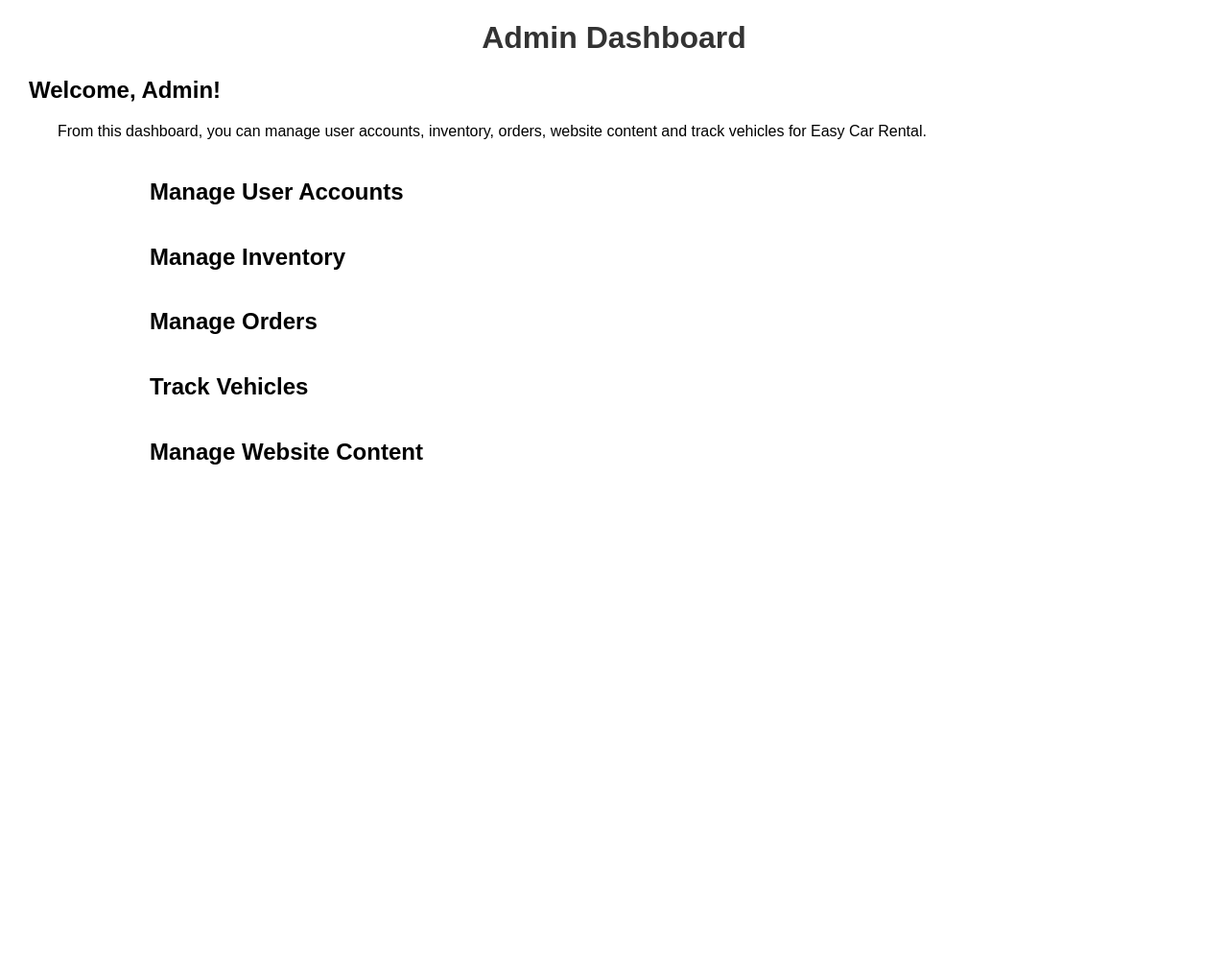
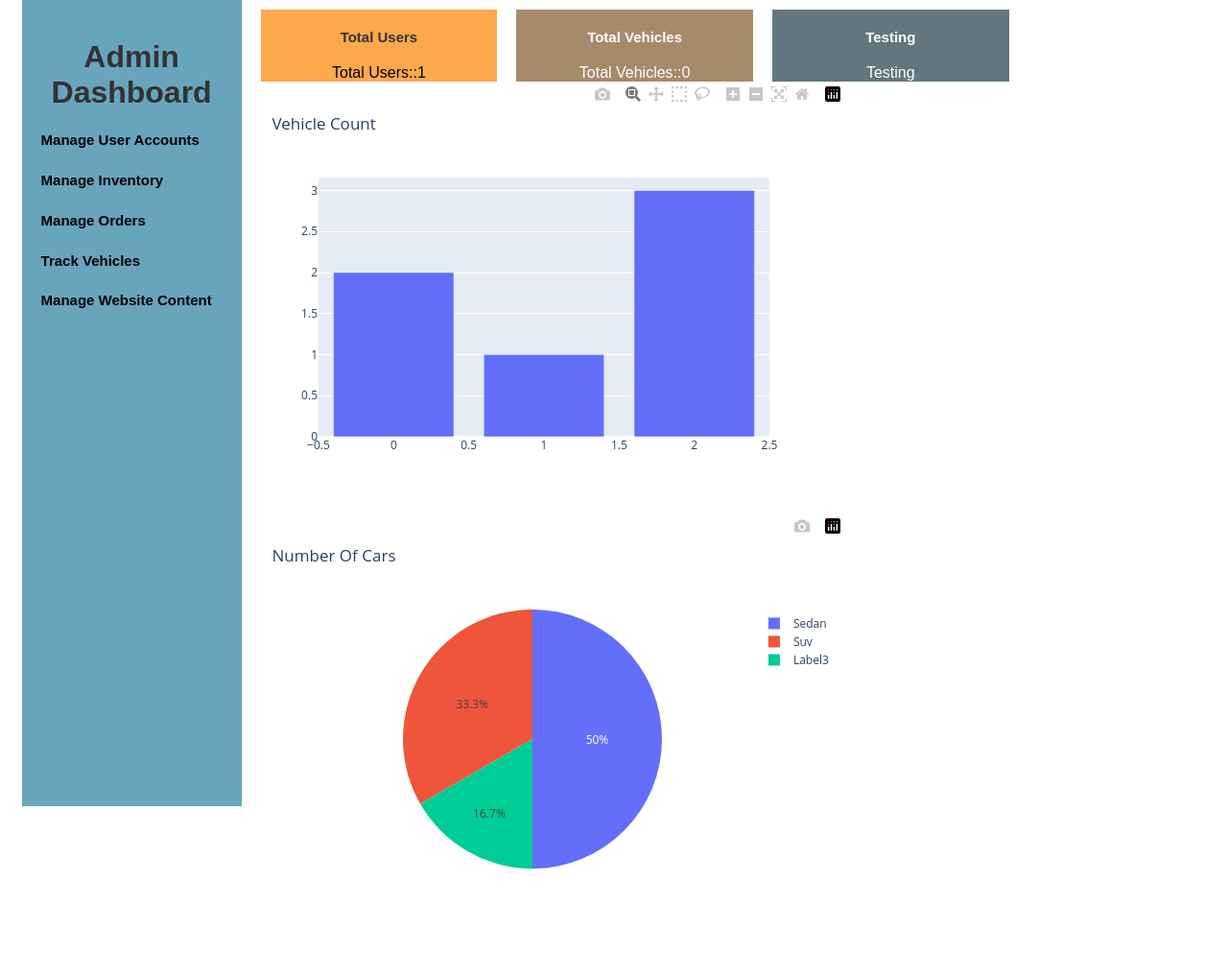
Before and after one commit to stivemok/Specialization-Portfolio, a Flask app: page /admin in a window 1280 px wide. Shown: the part 94-1089 px from the top of the page at 96% size. Before the commit the page ends 578 px from the top, so only its background shows below. Run offline with Flask 3, Linux system fonts and the light colour scheme; the visitor is signed in with stand-in values (Sample User, id 1); data comes from the database, SQL or seed files in the repository; data that the repository does not hold is empty; some libraries are stand-ins or nearby versions.

Commit message:
AdminUi Changes to be committed:     modified:   easyCarRental/app/routes.py     modified:   easyCarRental/app/templates/AdminPage.html

```diff
--- a/easyCarRental/app/routes.py
+++ b/easyCarRental/app/routes.py
@@ -15,6 +15,10 @@ import logging
 from wtforms import BooleanField
 from app.api.api_routes import submit_payment,  get_cars, get_registrations
 from flask import current_app
+from flask import Flask, render_template
+import plotly
+import plotly.graph_objs as go
+import json
 
 
 
@@ -65,7 +69,27 @@ def register():
 @app.route('/admin')
 @login_required
 def admin():
-    return render_template("AdminPage.html", title='ADMIN Page')
+    user_count = User.query.count()
+    cars_count = Car.query.count()
+    # app.logger.info(f"Usersssssssssssss: {user_count}")
+    graphs = [
+        go.Figure(
+            data=[go.Bar(y=[2,1,3])],
+            layout_title_text="Vehicle Count"
+        ),
+        # go.Figure(
+        #     data=[go.Scatter(y=[4,2,5], mode='lines')],
+        #     layout_title_text="Number of Users"
+        # ),
+        go.Figure(
+            data=[go.Pie(labels=["Sedan", "Suv", "Label3"], values=[3,2,1])],
+            layout_title_text="Number Of Cars"
+        )
+        ]
+    graphJSON = [json.dumps(graph, cls=plotly.utils.PlotlyJSONEncoder) for graph in graphs]
+
+
+    return render_template("AdminPage.html", title='ADMIN Page', graphs=graphJSON, user_count=user_count, total_cars=cars_count)
 
 @app.route('/VehicelRegistration', methods=['GET', 'POST'])
 def VehicelRegistration():
@@ -134,7 +158,10 @@ def vehicles():
     api_data = response.get_json()
 
     cars = api_data.get('cars', [])
+    cars_count = cars.__len__()
     total_pages = api_data.get('total_pages', 1)
+    app.logger.info(f"Total pages: {total_pages}")
+    app.logger.info(f"cars : {cars}")
     current_page = api_data.get('current_page', 1)
 
     # Render the template using data from the API
--- a/easyCarRental/app/templates/AdminPage.html
+++ b/easyCarRental/app/templates/AdminPage.html
@@ -1,14 +1,15 @@
 {% extends "base.html" %}
 
 {% block content %}
+<script src="https://cdn.plot.ly/plotly-latest.min.js"></script>
 
+            <!-- <h1>Admin Dashboard</h1> -->
+            <!-- <h2 style="margin-left: 20px ;">Welcome, Admin!</h2>
+            <p style="margin-left: 50px;">From this dashboard, you can manage user accounts, inventory, orders, website content and track vehicles for Easy Car Rental.</p> -->
 
+    <div class="container">
+        <div class="content">
             <h1>Admin Dashboard</h1>
-            <h2 style="margin-left: 20px ;">Welcome, Admin!</h2>
-            <p style="margin-left: 50px;">From this dashboard, you can manage user accounts, inventory, orders, website content and track vehicles for Easy Car Rental.</p>
-
-
-        <div class="content">
             <h2 class="collapsible">Manage User Accounts</h2>
             <ul class="content-list">
                 <li><a href="{{ url_for('register') }}">Create a new user account</a></li>
@@ -46,35 +47,108 @@
                 <li><a href="remove_page.html">Remove a page from the website</a></li>
             </ul>
         </div>
+        <div class="content1">
+            <div class="dashbord1">
+                <div class="d1">
+                    <h1>Total Users</h1>
+                        <p >Total Users::{{user_count}}</p>
+                </div>
+                <div class="d2">
+                    <h1 style="color: white;">Total Vehicles</h1>
+                        <p >Total Vehicles::{{total_cars}}</p>
+                </div>
+                <div class="d3">
+                    <h1 style="color: white;">Testing</h1>
+                        <p >Testing</p>
+                </div>
+            </div>
+            <div class="dashboard2">
+            {% for graphJSON in graphs %}
+            <div class="graph-container">
+                <div class="graph" id="graph{{ loop.index }}"></div>
+            <script>
+                var graph = {{ graphJSON | safe }};
+                Plotly.newPlot('graph{{ loop.index }}', graph.data, graph.layout);
+            </script>
+            </div>
+             {% endfor %}
+            </div>
+
+        </div>
     </div>
-
     <style>
-
+         .container {
+            display: flex;
+            width: 100%;
+        }
         .content {
-            margin-left: 10%;
+            margin-left: 1%;
+            border: 1px;
+            width: 15%;
+            padding: 20px;
+            background-color: #68A5BD;
+            height: 100vh;
         }
-        .container {
+        .content1 {
+            text-align: center;
+            position: center;
+        }
+        .dashbord1 :hover{
+            transform: scaleY(1.1)
+        }
+        .dashbord1 {
             display: flex;
+            margin-top: 10px;
+            /* width: 100%;
+            justify-content: space-around; */
+            justify-content: space-between;
+            width: 100vh;
         }
-
+        .dashbord1 h1{
+            margin: 20 px;
+            padding: 10px;
+            font-size: 15px;
+            font-family: 'Exo', sans-serif;
+        }
+        .d1{
+            background-color: #FCA94C;
+            margin-left : 20px;
+            width: 100%;
+        }
+        .d2{
+            background-color:#A78A6A;
+            color: white;
+            margin-left : 20px;
+            width: 100%;
+        }
+        .d3{
+            background-color: #64767D;
+            color: white;
+            margin-left : 20px;
+            width: 100%;
+        }
+        .dashbord2{
+            display: flex;
+            width: 100vh;
+            /* justify-content: space-between; */
+        }
+        /* .graph{
+            width: 25%;
+        } */
+        .graph-container{
+            width: 100%;
+        }
         .sidebar {
-            width: 20%;
+            width: 10%;
             padding: 20px;
             background-color: #f1f1f1;
         }
-
-        .content {
-            width: 80%;
-            padding: 20px;
-        }
-
         .collapsible {
             cursor: pointer;
+            font-size: 15px;
         }
-
         .collapsible:hover{
             background-color: blueviolet;
-            width: 25%;
             padding: 10px;
             border-radius: 10px;
         }
@@ -86,7 +160,6 @@
             overflow: hidden;
             transition: max-height 0.2s ease-out;
         }
-
         .active {
             color: blue;
         }
@@ -105,5 +178,6 @@
                 }
             });
         });
+
     </script>
 {% endblock %}
```
